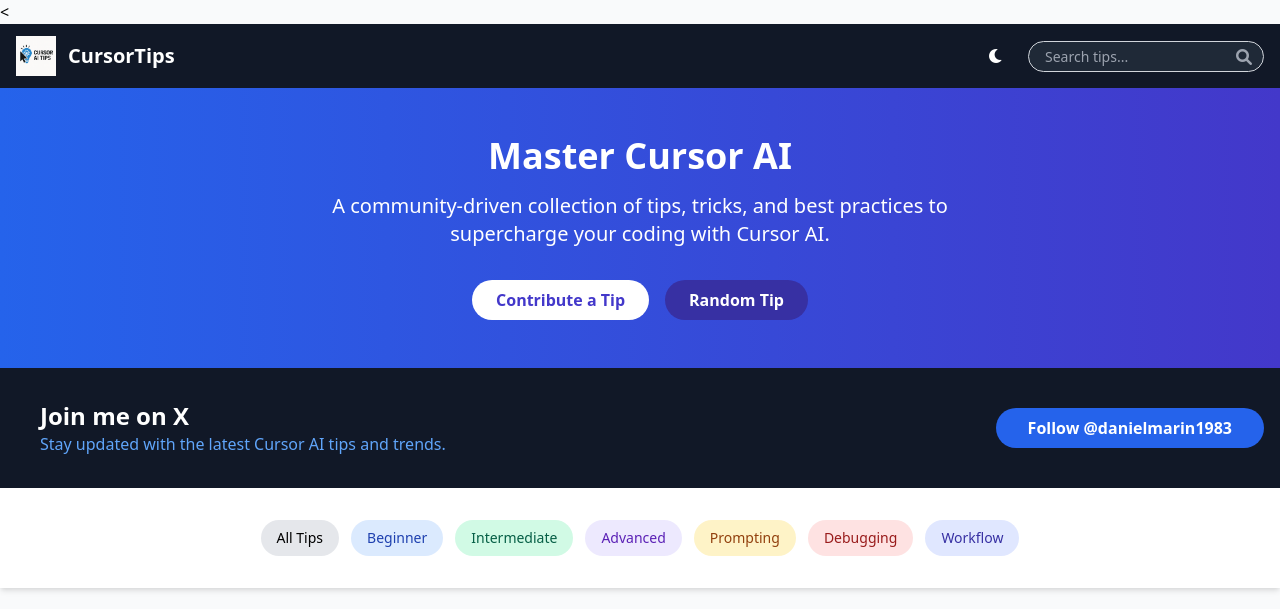
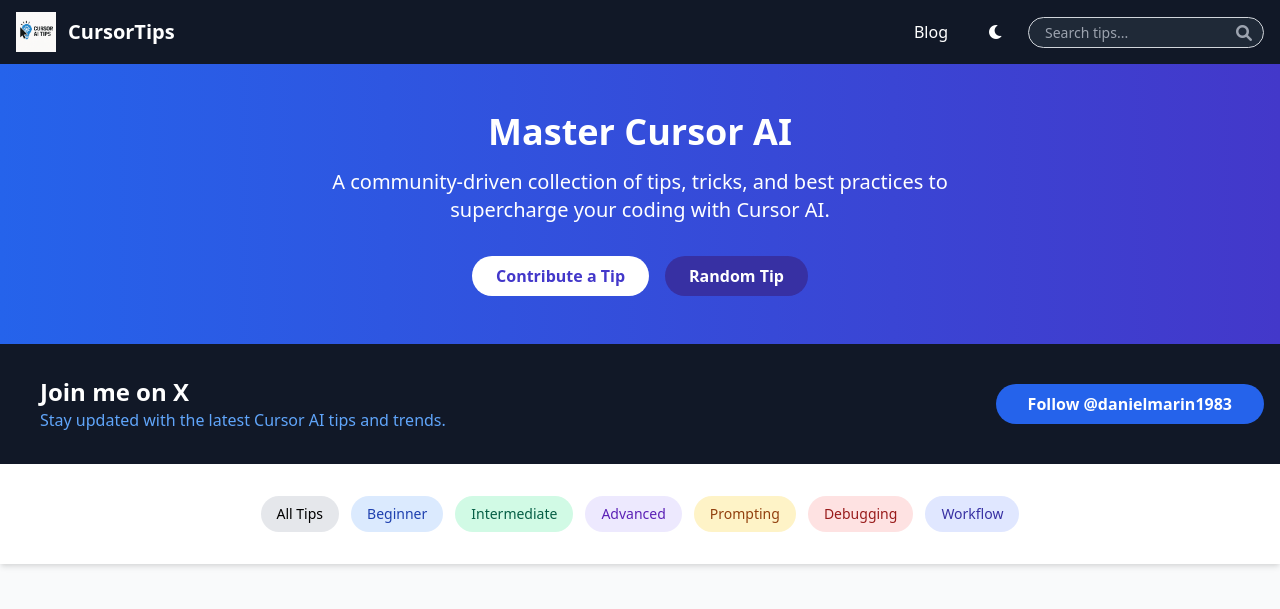
Before and after one commit to Danielopol/cursor_tips, a website: page public/index.html in a window 1280 px wide. Shown: the top 609 px of the page. Drawn offline with nearby package versions, Linux system fonts and the light colour scheme.

Commit message:
Add files via upload

```diff
--- a/public/index.html
+++ b/public/index.html
@@ -16,13 +16,14 @@
 </head>
 <body class="bg-gray-50 min-h-screen">
   <!-- Navigation -->
-  <<nav class="bg-gray-900 text-white shadow-lg">
+  <nav class="bg-gray-900 text-white shadow-lg">
     <div class="container mx-auto px-4 py-3 flex justify-between items-center">
-      <a href="#" class="flex items-center">
+      <a href="/" class="flex items-center">
         <img src="/images/Logo.png" alt="CursorTips Logo" class="h-10 mr-3">
         <span class="text-xl font-bold">CursorTips</span>
       </a>
       <div class="flex items-center space-x-4">
+        <a href="/blog" class="text-white hover:text-blue-300 mr-4">Blog</a>
         <button id="theme-toggle" class="p-2 rounded-full hover:bg-gray-700">
           <i class="fas fa-moon"></i>
         </button>
```
